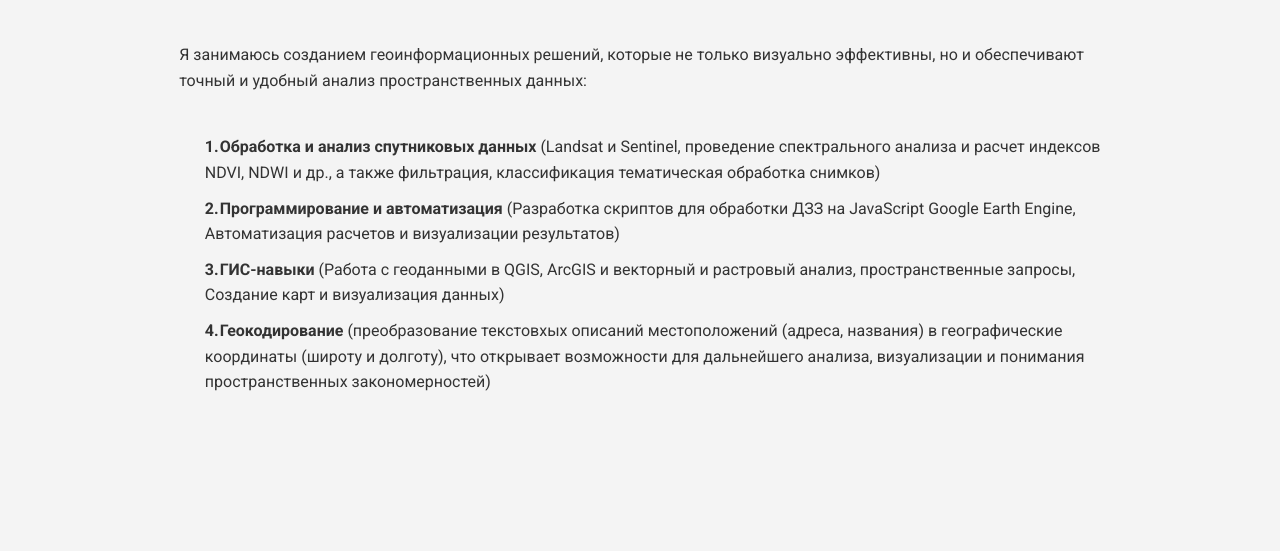
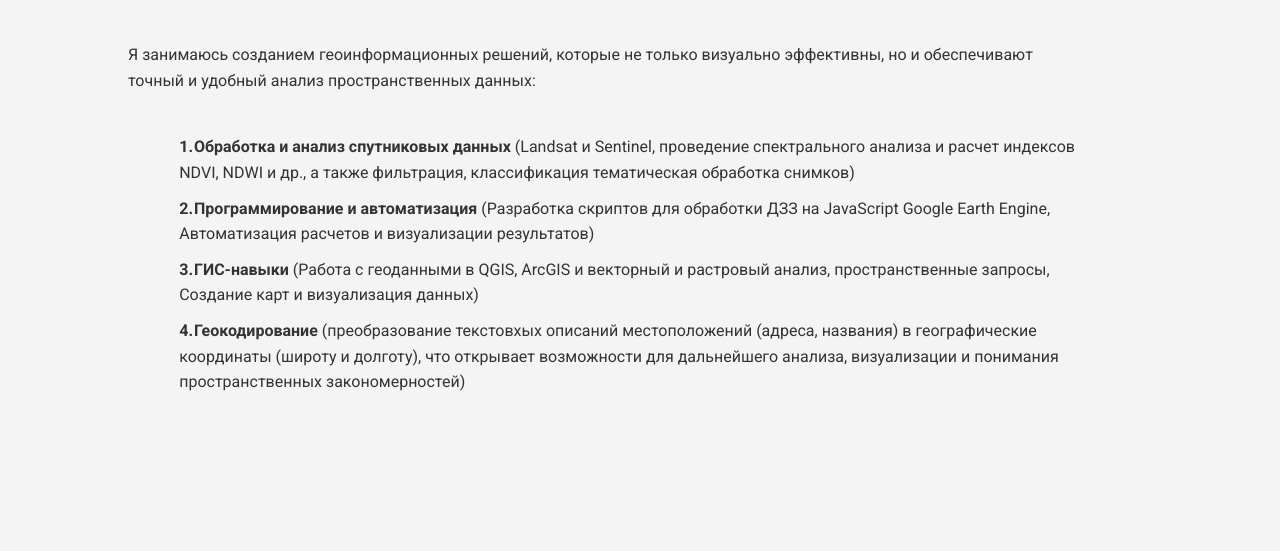
Before and after one commit to ZeroDay5w6/portfolio_zeroday, a plain HTML site: page gis_sphere.html in a window 1280 px wide. Shown: the part 220-771 px from the top of the page. Drawn offline with Linux system fonts and the light colour scheme.

Commit message:
Update style.css

```diff
--- a/style.css
+++ b/style.css
@@ -254,14 +254,14 @@ footer {
 .skills_p {
     width: 90%;
     padding-top: 25px;
-    padding-left: 5%;
+    padding-left: 0%;
     text-align: left;
 }
 
 .list-skills {
     width: 90%;
     padding-top: 25px;
-    padding-left: 5%;
+    padding-left: 0%;
     text-align: left;
 }
 
```
